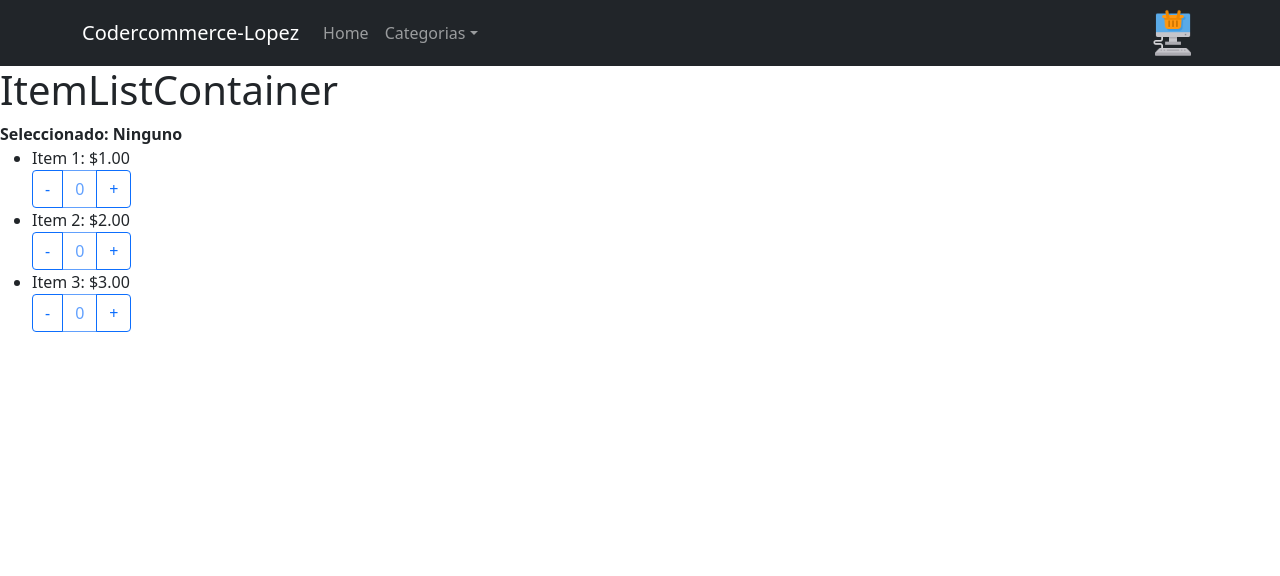
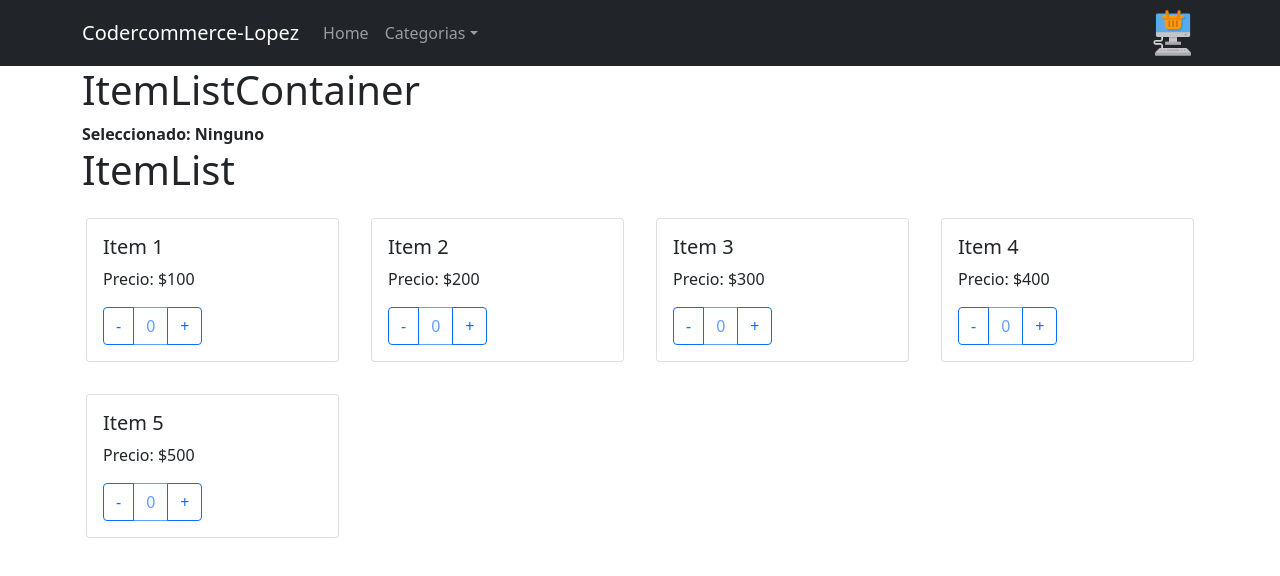
Before and after one commit to irvindev9/codercommerce-lopez, a React (Create React App) app: page / in a window 1280 px wide. Shown: the top 576 px of the page. Built offline with nearby package versions, Linux system fonts and the light colour scheme.

Commit message:
Items - Lopez

```diff
--- a/src/components/Item.js
+++ b/src/components/Item.js
@@ -3,12 +3,16 @@ import ItemCount from './ItemCount';
 
 const Item = ({name, price, id, setSelectedItem}) => {
   return (
-    <li>
-      {name}: {price}
-      <br/>
-      {/* <button onClick={() => setSelectedItem(id)}>Seleccionar</button> */}
-      <ItemCount max={10} />
-    </li>
+    <div className="col-3 p-3">
+      <div className="card">
+        <div className="card-body">
+          <h5 className="card-title">{name}</h5>
+          <p className="card-text">Precio: ${price}</p>
+          {/* <button onClick={() => setSelectedItem(id)}>Seleccionar</button> */}
+          <ItemCount max={10} />
+        </div>
+      </div>
+  </div>
   )
 };
 
--- /dev/null
+++ b/src/components/ItemList.js
@@ -0,0 +1,28 @@
+import React, { useEffect, useState } from 'react';
+import Items from "../resources/items";
+import Item from './Item';
+
+const ItemList = () => {
+  const [items, setItems] = useState([]);
+
+  useEffect(() => {
+    Items().then(items => {
+      setItems(items);
+    });
+  }, []);
+
+  return (
+    <div>
+      <h1>ItemList</h1>
+      <div className="row">
+        {
+          items.map(item => (
+            <Item key={item.id} {...item} />
+          ))
+        }
+      </div>
+    </div>
+  );
+};
+
+export default ItemList;
--- a/src/components/ItemListContainer.js
+++ b/src/components/ItemListContainer.js
@@ -1,6 +1,6 @@
 import React from 'react';
 import { useState } from 'react';
-import Item from './Item';
+import ItemList from './ItemList';
 
 
 
@@ -8,18 +8,12 @@ const ItemListContainer = ({items}) => {
   const [selectedItem, setSelectedItem] = useState(null);
 
   return (
-    <div>
+    <div className='container'>
       <h1>ItemListContainer</h1>
       <b>
         Seleccionado: {selectedItem !== null ? items[selectedItem].name : 'Ninguno'}
       </b>
-      <ul>
-      {
-        items.map(({name, price}, index) => {
-          return <Item key={index} name={name} id={index} price={price} setSelectedItem={setSelectedItem} />
-        })
-      }
-      </ul>
+      <ItemList />
     </div>
   );
 };
--- /dev/null
+++ b/src/resources/items.js
@@ -0,0 +1,38 @@
+export const items = () => {
+  const items = [
+    {
+      id: 1,
+      name: 'Item 1',
+      price: 100
+    },
+    {
+      id: 2,
+      name: 'Item 2',
+      price: 200
+    },
+    {
+      id: 3,
+      name: 'Item 3',
+      price: 300
+    },
+    {
+      id: 4,
+      name: 'Item 4',
+      price: 400
+    },
+    {
+      id: 5,
+      name: 'Item 5',
+      price: 500
+    }
+  ];
+
+  return new Promise((resolve, reject) => {
+    setTimeout(() => {
+      resolve(items);
+    }, 2000);
+  });
+
+}
+
+export default items;
```
